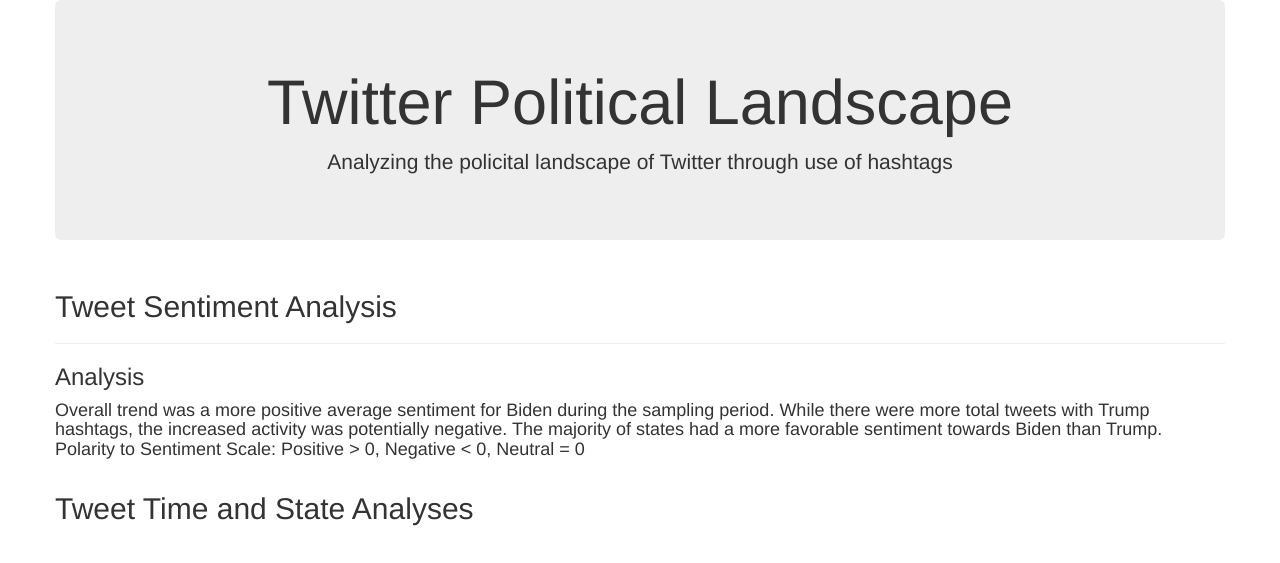
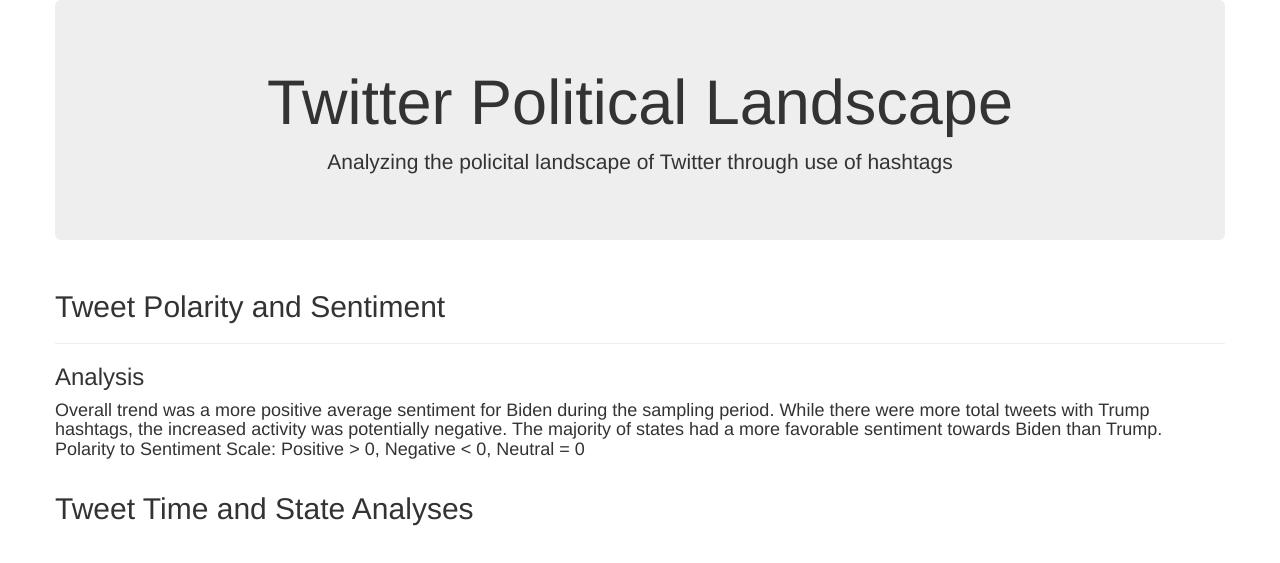
Before and after one commit to olivedisaster/Project-2, a Flask app: page / in a window 1280 px wide. Shown: the top 563 px of the page. Run offline with Flask 2, Linux system fonts and the light colour scheme; data that the repository does not hold is empty; parts of the project's set-up code (start-up, migrations or seed data) failed here and were passed over; some libraries are stand-ins or nearby versions.

Commit message:
update index.html

```diff
--- a/templates/index.html
+++ b/templates/index.html
@@ -19,7 +19,7 @@
       </div>
     </div>
     <div class="row">
-      <h2> Tweet Sentiment Analysis</h2><hr>
+      <h2> Tweet Polarity and Sentiment</h2><hr>
       <h3> Analysis </h3>
       <h4>Overall trend was a more positive average sentiment for Biden during the
         sampling period. While there were more total tweets with Trump hashtags, the
```
